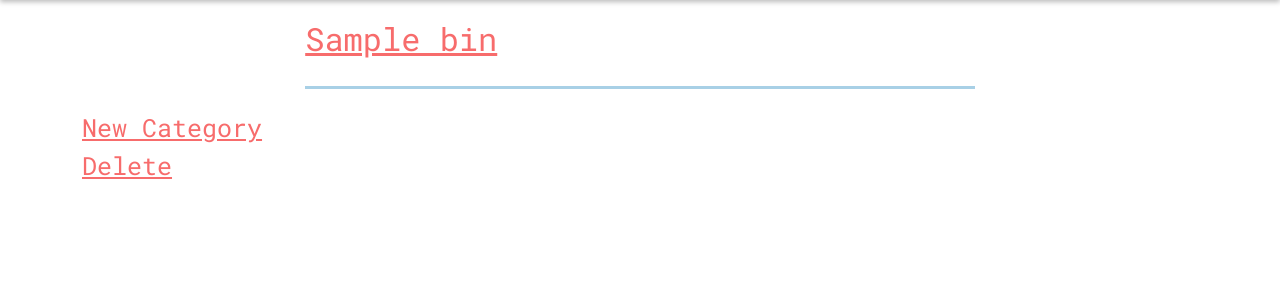
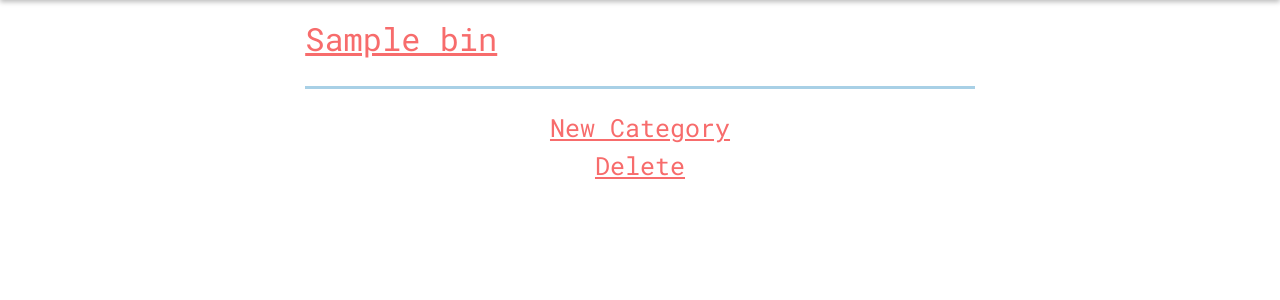
Before and after one commit to ADSteele916/nwhacks2021, a Django app: page /course/1/ in a window 1280 px wide. Shown: the part 77-377 px from the top of the page. Run offline with Django 3.2, Linux system fonts and the light colour scheme; a user stored in the database is signed in; tables that the repository leaves empty hold one stand-in row (values such as "Sample post"); some libraries are stand-ins or nearby versions.

Commit message:
trying to centre things

```diff
--- a/grades/static/grades/main.css
+++ b/grades/static/grades/main.css
@@ -339,6 +339,7 @@ a:hover {
     text-align: center;
     font-size: 25px;
     font-family: 'Roboto Mono', monospace;
+    padding-top: 20px;
     margin: 20px auto;
 }
 
--- a/templates/grades/assessment.html
+++ b/templates/grades/assessment.html
@@ -8,5 +8,5 @@
             </div>
         {% endfor %}
     {% endif %}
-    <a class = "new-assessment" href="{% url 'grades-new-assessment' course_id bin_id %}">New Assessment</a>
+    <a class = "new-assessment text-center" href="{% url 'grades-new-assessment' course_id bin_id %}">New Assessment</a>
 {% endblock content %}
--- a/templates/grades/course.html
+++ b/templates/grades/course.html
@@ -7,10 +7,10 @@
             </div>
         {% endfor %}
     {% endif %}
-    <div class="extrawrapper1">
+    <div class="extrawrapper1 text-center">
         <a class = "new-category" href="{% url 'grades-new-bin' course_id %}">New Category</a>
     </div>
-    <div class="extrawrapper">
+    <div class="extrawrapper text-center">
         <a class = "new-category" data-confirm="Are you sure?" data-method="delete" href="{% url 'grades-course' course_id%}" rel="nofollow">Delete</a>
     </div>
 {% endblock content %}
--- a/templates/grades/courses.html
+++ b/templates/grades/courses.html
@@ -25,9 +25,11 @@
             <a href="{% url 'grades-new-course'%}">
                 <div class="card-body red-card">
                     <h2 class="card-title display-1"><strong>New</strong></h2>
+                    <div class="red-text">
                         <p class="card-text red-text">
                             .
                         </p>
+                    </div>
                 </div>
             </a>
 
```
